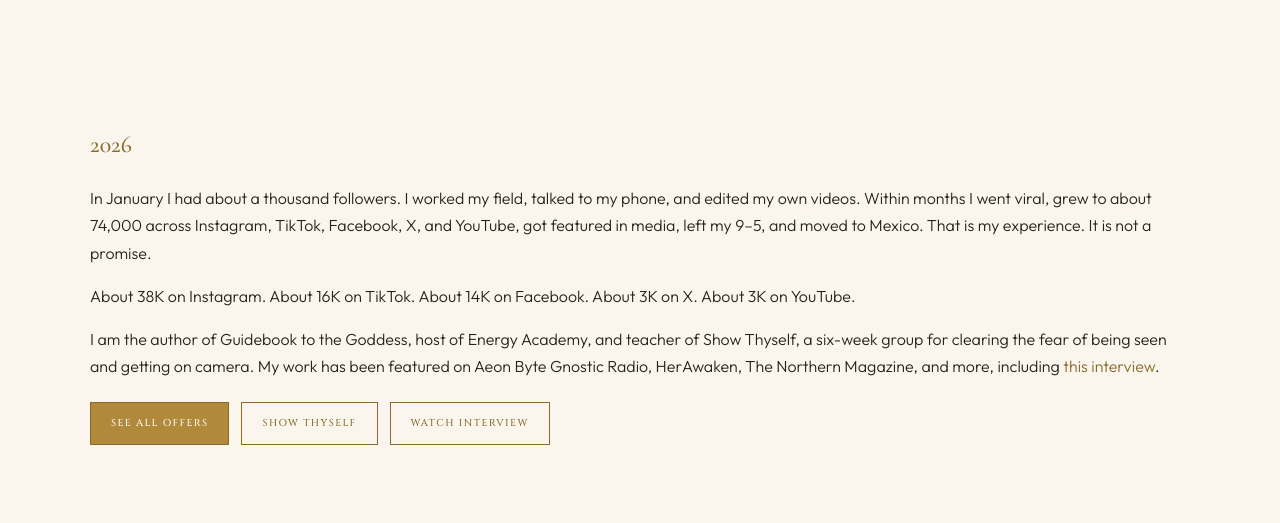
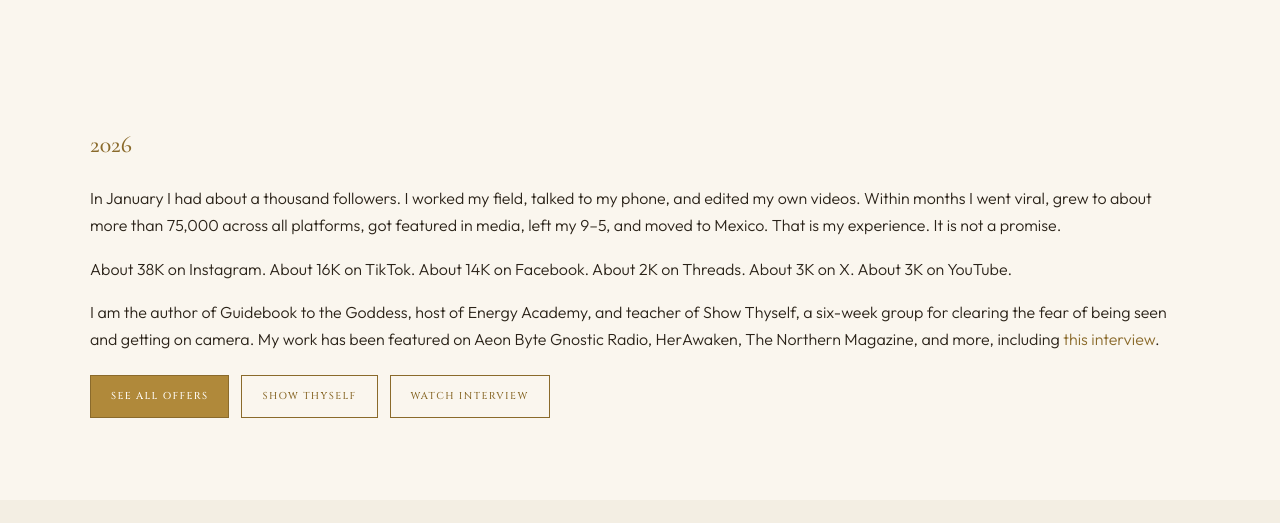
Before and after one commit to mariahKCG/site, a plain HTML site: page about.html in a window 1280 px wide. Shown: the part 277-800 px from the top of the page. Drawn offline with nearby package versions, Linux system fonts and the light colour scheme.

Commit message:
Add files via upload

```diff
--- a/about.html
+++ b/about.html
@@ -6,7 +6,7 @@
     <title>About — Mariah De Aurum</title>
     <meta
       name="description"
-      content="Meet Mariah De Aurum: energy work, the Goddess, and being seen. About 74K across platforms since January 2026."
+      content="Meet Mariah De Aurum: energy work, the Goddess, and being seen. More than 75,000 across all platforms since January 2026."
     />
     <link rel="stylesheet" href="styles.css" />
     <link rel="preconnect" href="https://fonts.googleapis.com" />
@@ -51,13 +51,13 @@
           <p>
             In January I had about a thousand followers. I worked my field, talked to my
             phone, and edited my own videos. Within months I went viral, grew to about
-            74,000 across Instagram, TikTok, Facebook, X, and YouTube, got featured in
+            more than 75,000 across all platforms, got featured in
             media, left my 9–5, and moved to Mexico. That is my experience. It is not a
             promise.
           </p>
           <p>
-            About 38K on Instagram. About 16K on TikTok. About 14K on Facebook. About 3K
-            on X. About 3K on YouTube.
+            About 38K on Instagram. About 16K on TikTok. About 14K on Facebook. About 2K
+            on Threads. About 3K on X. About 3K on YouTube.
           </p>
           <p>
             I am the author of Guidebook to the Goddess, host of Energy Academy, and
```
Also changed, not shown: ruben-playbook-7k3q.html (+1 -1 lines), show-thyself.html (+1 -1 lines).
